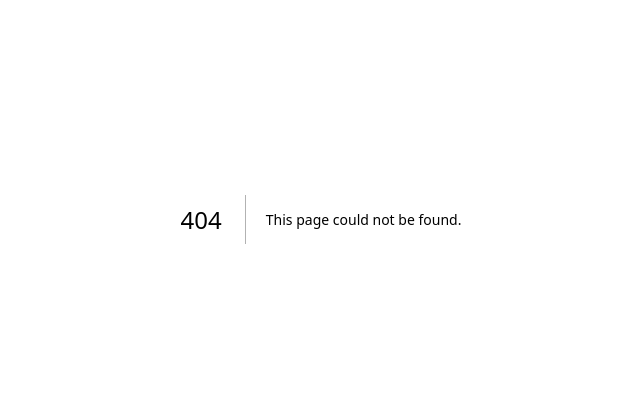
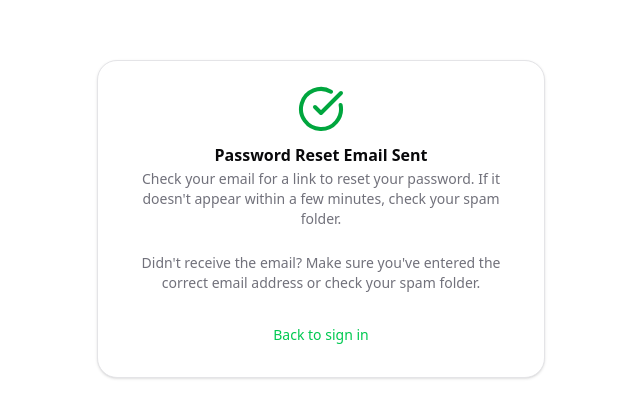
Before and after one commit to kubaparol/trenova, a Next.js app: page /reset-password-sent in a window 1280 px wide. Before the commit this address had no page. Shown: the part 181-598 px from the top of the page, without its empty margins (319-959 px from the left). Built offline with nearby package versions, Linux system fonts and the light colour scheme.

Commit message:
feat: Add Reset Password Sent page and view, update routing and URLs

```diff
--- /dev/null
+++ b/src/app/(auth)/reset-password-sent/page.tsx
@@ -0,0 +1,5 @@
+import { ResetPasswordSentView } from "@/components/views/ResetPasswordSentView";
+
+export default async function ResetPasswordSentPage() {
+  return <ResetPasswordSentView />;
+}
--- a/src/components/views/ForgotPasswordView.tsx
+++ b/src/components/views/ForgotPasswordView.tsx
@@ -4,6 +4,7 @@ import { z } from "zod";
 import { AuthForm } from "../forms/AuthForm";
 import Link from "next/link";
 import { ProjectUrls } from "@/constants";
+import { useRouter } from "next/navigation";
 
 const forgotPasswordFormSchema = z.object({
   email: z.string().email("Invalid email address"),
@@ -12,8 +13,12 @@ const forgotPasswordFormSchema = z.object({
 type ForgotPasswordFormData = z.infer<typeof forgotPasswordFormSchema>;
 
 export function ForgotPasswordView() {
+  const router = useRouter();
+
   const handleForgotPassword = async () => {
     await new Promise((resolve) => setTimeout(resolve, 3000));
+
+    router.push(ProjectUrls.resetPasswordSent);
   };
 
   return (
--- /dev/null
+++ b/src/components/views/ResetPasswordSentView.tsx
@@ -0,0 +1,44 @@
+import { ProjectUrls } from "@/constants";
+import Link from "next/link";
+import {
+  Card,
+  CardContent,
+  CardDescription,
+  CardFooter,
+  CardHeader,
+  CardTitle,
+} from "@/components/ui/card";
+import { Button } from "@/components/ui/button";
+import { CheckCircle } from "lucide-react";
+
+export function ResetPasswordSentView() {
+  return (
+    <Card className="w-full max-w-md mx-auto">
+      <CardHeader className="text-center">
+        <div className="flex justify-center mb-2">
+          <CheckCircle className="h-12 w-12 text-green-600" />
+        </div>
+
+        <CardTitle>Password Reset Email Sent</CardTitle>
+
+        <CardDescription>
+          Check your email for a link to reset your password. If it doesn&apos;t
+          appear within a few minutes, check your spam folder.
+        </CardDescription>
+      </CardHeader>
+
+      <CardContent>
+        <div className="text-center text-sm text-muted-foreground">
+          Didn&apos;t receive the email? Make sure you&apos;ve entered the
+          correct email address or check your spam folder.
+        </div>
+      </CardContent>
+
+      <CardFooter className="flex justify-center">
+        <Button variant="link" asChild>
+          <Link href={ProjectUrls.signIn}>Back to sign in</Link>
+        </Button>
+      </CardFooter>
+    </Card>
+  );
+}
--- a/src/constants/urls.ts
+++ b/src/constants/urls.ts
@@ -3,4 +3,5 @@ export const ProjectUrls = Object.freeze({
   signIn: "/sign-in",
   signUp: "/sign-up",
   forgotPassword: "/forgot-password",
+  resetPasswordSent: "/reset-password-sent",
 });
```
